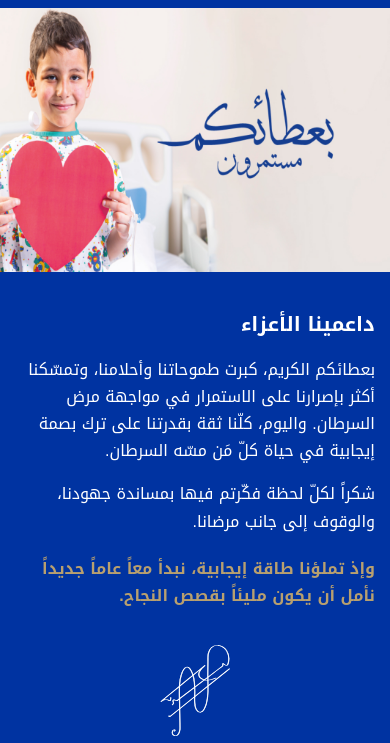
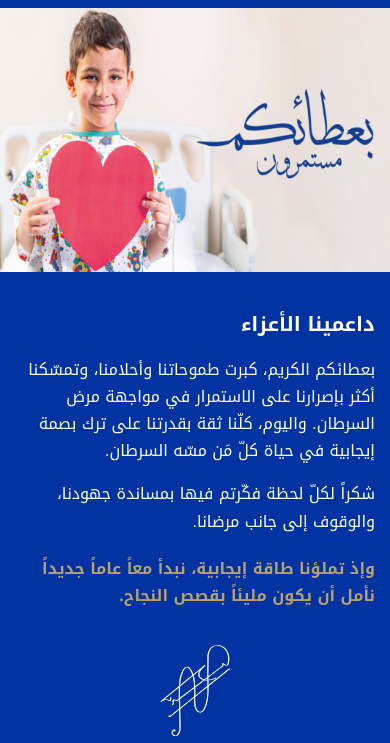
Before and after one commit to Samer7777/khcc-landing-page, a plain HTML site: page index.html in a window 390 px wide. Shown: the part 77-820 px from the top of the page. Drawn offline with Linux system fonts and the light colour scheme.

Commit message:
Update style.css

```diff
--- a/css/style.css
+++ b/css/style.css
@@ -212,7 +212,7 @@ header .header_content {
     height: auto;
     padding: 132px 10px;
     background-image: url("../img/Banner-small.png");
-    background-position: center right;
+    background-position: center;
     background-size: cover;
   }
 }
```
